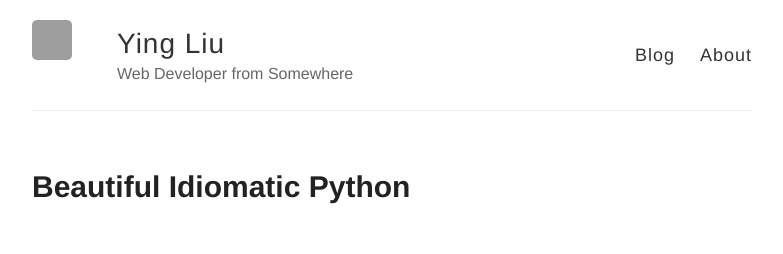
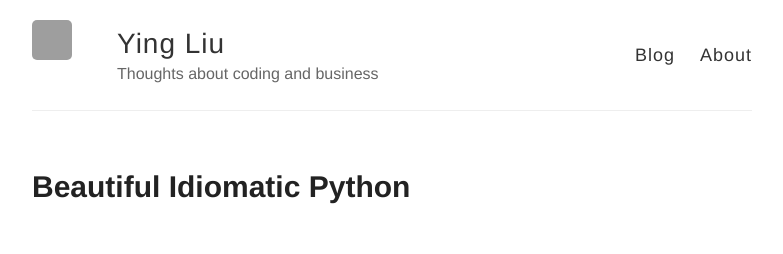
Before and after one commit to YingLiu4203/old-dev-blog, a Jekyll site: the page built from index.html, in a window 1280 px wide and 900 px high. Shown: the top 254 px of the window, without its empty margins (248-1031 px from the left). Built offline with Jekyll 4.4.1, drawn with Linux system fonts in a browser that asks for light colours; grey boxes are pictures that could not be loaded.

Commit message:
change description

```diff
--- a/_config.yml
+++ b/_config.yml
@@ -6,7 +6,7 @@
 name: Ying Liu
 
 # Short bio or description (displayed in the header)
-description: Web Developer from Somewhere
+description: Thoughts about coding and business
 
 # URL of your avatar or profile pic (you could use your GitHub profile pic)
 avatar: https://avatars0.githubusercontent.com/u/4055382?v=3&u=24cdb09a612b3d3f7c448c50bd7bf16c3bb05b8e&s=40
```
